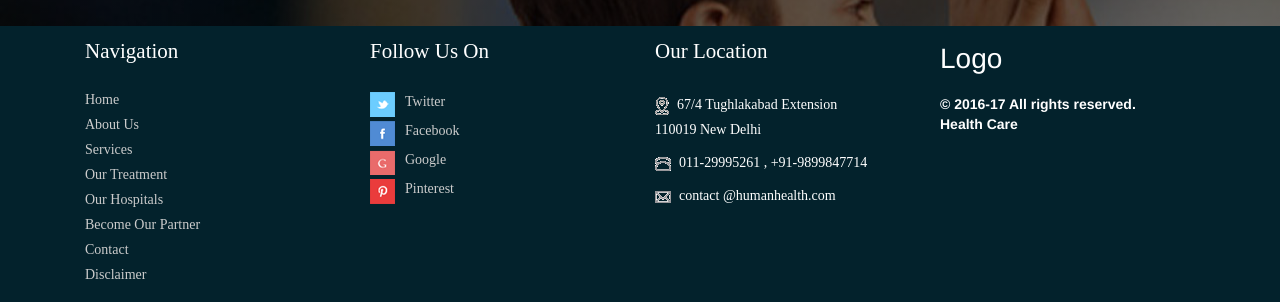
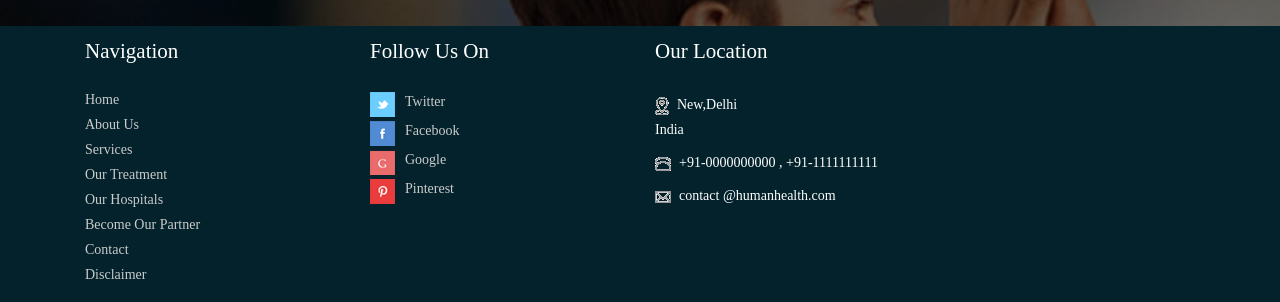
Before and after one commit to bmanya24/Health_Information, a plain HTML site: page index.html in a window 1280 px wide. Shown: the part 7275-7577 px from the top of the page. Drawn offline with nearby package versions, Linux system fonts and the light colour scheme.

Commit message:
Update index.html

```diff
--- a/index.html
+++ b/index.html
@@ -2645,9 +2645,8 @@ Humane Medical Tourism by no means should be understood as facilitator for appro
 <figure class="col-sm-3 wow flipInX" data-wow-duration="1000ms" data-wow-delay="400ms">
 <h1>Our location</h1>
 <ul>
-<li><a href="#"><img src="images/dot.png" width="14" height="18">67/4 Tughlakabad Extension</br>
-110019 New Delhi </a></li>
-<li><a href="#"><img src="images/dot2.png" width="16" height="14">011-29995261 , +91-9899847714</a></li>
+<li><a href="#"><img src="images/dot.png" width="14" height="18">New,Delhi</br>India</a></li>
+<li><a href="#"><img src="images/dot2.png" width="16" height="14">+91-0000000000 , +91-1111111111</a></li>
 <li><a href="#"><img src="images/dot3.png" width="16" height="12">contact @humanhealth.com</a></li>
 </ul>
 
@@ -2656,9 +2655,8 @@ Humane Medical Tourism by no means should be understood as facilitator for appro
 
 
 <figcaption class="col-sm-3 wow flipInX" data-wow-duration="1000ms" data-wow-delay="400ms">
-<h1>Logo</h1>
-<!--<h2>dfsgdfs</h2>-->
-<p>© 2016-17 All rights reserved.<br> Health Care
+
+
 </p>
 
 </figcaption>
```
